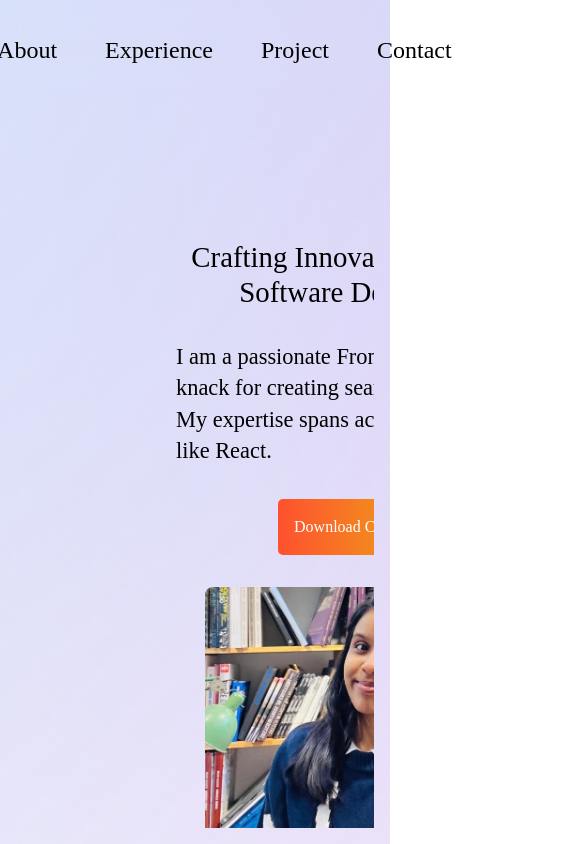
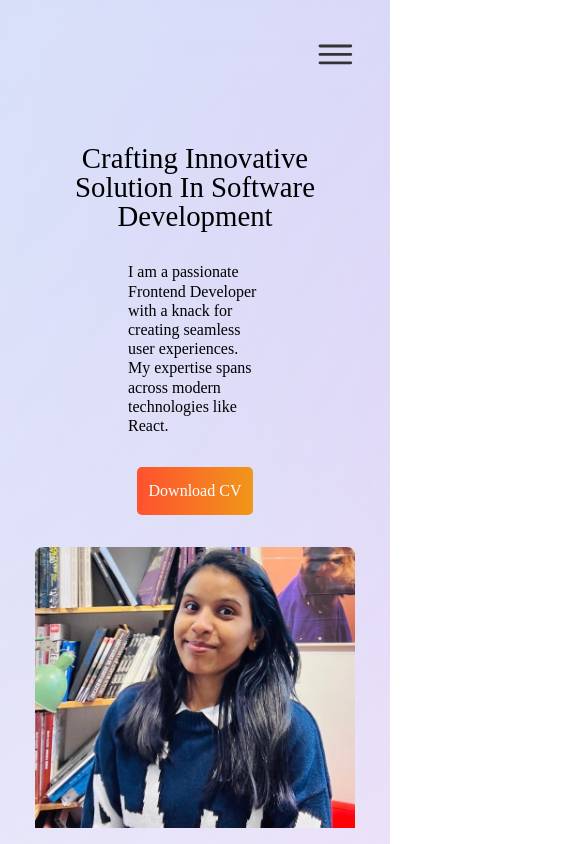
Before and after one commit to pooja-pimpalshende/portfolio, a React (Vite) app: page / in a window 390 px wide. Both pictures are taken after a click on the button "Download CV". Shown: the top 844 px of the page, 585 px wide, since content can reach past the window. Built offline with nearby package versions, Linux system fonts and the light colour scheme; a web font is replaced by a local one.

Commit message:
Fixed header , home styles. Make it responsive.

```diff
--- a/index.html
+++ b/index.html
@@ -9,6 +9,14 @@
       name="description"
       content="Hi, I'm Pooja – a Frontend Developer, passionate about building modern, responsive websites. I craft clean, user-friendly interfaces using React, Tailwind, and a sprinkle of creativity."
     />
+    <script
+      type="module"
+      src="https://cdn.jsdelivr.net/npm/ionicons@7.1.0/dist/ionicons/ionicons.esm.js"
+    ></script>
+    <script
+      nomodule
+      src="https://cdn.jsdelivr.net/npm/ionicons@7.1.0/dist/ionicons/ionicons.js"
+    ></script>
     <title>Pooja Pimpalshedne</title>
   </head>
   <body>
--- a/src/App.css
+++ b/src/App.css
@@ -21,3 +21,7 @@
   overflow-y: auto;
   margin: 1rem;
 }
+
+::-webkit-scrollbar {
+  background: transparent;
+}
--- a/src/components/Header.jsx
+++ b/src/components/Header.jsx
@@ -1,14 +1,22 @@
 import { Link } from "react-scroll";
 import styles from "./Header.module.css";
+import { useState } from "react";
 
 const Header = () => {
+  const [isNavOpen, setIsNavOpen] = useState(false);
+
+  const handleOnClick = () => {
+    setIsNavOpen((prev) => !prev);
+  };
   return (
-    <div className={styles.header}>
+    <div className={`${styles.header} ${isNavOpen ? styles.showNav : ""}`}>
+      <div className={`${styles.navLinks} `}>
         <Link
           className={styles.link}
           to="home"
           smooth={true}
           containerId="scrollable-container"
+          onClick={handleOnClick}
         >
           Home
         </Link>
@@ -17,6 +25,7 @@ const Header = () => {
           to="about"
           smooth={true}
           containerId="scrollable-container"
+          onClick={handleOnClick}
         >
           About
         </Link>
@@ -25,6 +34,7 @@ const Header = () => {
           to="experience"
           smooth={true}
           containerId="scrollable-container"
+          onClick={handleOnClick}
         >
           Experience
         </Link>
@@ -33,6 +43,7 @@ const Header = () => {
           to="project"
           smooth={true}
           containerId="scrollable-container"
+          onClick={handleOnClick}
         >
           Project
         </Link>
@@ -41,9 +52,21 @@ const Header = () => {
           to="contact"
           smooth={true}
           containerId="scrollable-container"
+          onClick={handleOnClick}
         >
           Contact
         </Link>
+      </div>
+      <button className={styles.btnMobileNav} onClick={handleOnClick}>
+        <ion-icon
+          className={styles.iconMobileNav}
+          name="menu-outline"
+        ></ion-icon>
+        <ion-icon
+          className={styles.iconMobileNav}
+          name="close-outline"
+        ></ion-icon>
+      </button>
     </div>
   );
 };
--- a/src/components/Header.module.css
+++ b/src/components/Header.module.css
@@ -8,10 +8,87 @@
   backdrop-filter: blur(1rem);
 }
 
-.link {
-  margin-right: 3rem;
+.navLinks {
+  display: flex;
+  gap: 3rem;
+}
+
+.navLinks:link,
+.navLinks:visited {
+  display: inline-block;
+  text-decoration: none;
+  color: #333;
+  font-weight: 500;
+  font-size: 1.8rem;
+  transition: all 0.3s;
 }
 
 .link:hover {
   color: #ed8a26;
 }
+
+.btnMobileNav {
+  border: none;
+  background: none;
+  cursor: pointer;
+
+  display: none;
+}
+
+.iconMobileNav {
+  height: 2.8rem;
+  width: 2.8rem;
+  color: #333;
+}
+
+.iconMobileNav[name="close-outline"] {
+  display: none;
+}
+
+@media (max-width: 48em) {
+  .header {
+    justify-content: end;
+  }
+
+  .btnMobileNav {
+    display: block;
+    z-index: 10000;
+  }
+
+  .navLinks {
+    background-color: rgba(255, 255, 255, 0.9);
+    backdrop-filter: blur(5px);
+    position: absolute;
+    top: 0;
+    left: 0;
+    width: 100%;
+    height: 100vh;
+    transform: translateX(100%);
+
+    display: flex;
+    flex-direction: column;
+    align-items: center;
+    justify-content: center;
+    gap: 1.5rem;
+    transition: all 0.5s ease-in;
+
+    opacity: 0;
+    pointer-events: none;
+    visibility: hidden;
+  }
+
+  .showNav .navLinks {
+    opacity: 1;
+    pointer-events: auto;
+    visibility: visible;
+    transform: translateX(0);
+  }
+
+  .showNav .iconMobileNav[name="close-outline"] {
+    display: block;
+  }
+
+  .showNav .iconMobileNav[name="menu-outline"] {
+    display: none;
+  }
+}
--- a/src/components/Home.jsx
+++ b/src/components/Home.jsx
@@ -9,7 +9,7 @@ const Home = () => {
 
   return (
     <div className={styles.homeContainer}>
-      <div>
+      <div className={styles.content}>
         <h2>Crafting Innovative Solution In Software Development</h2>
         <p className={styles.homePara}>
           I am a passionate Frontend Developer with a knack for creating
--- a/src/components/Home.module.css
+++ b/src/components/Home.module.css
@@ -1,6 +1,8 @@
 .homeContainer {
   display: flex;
   align-items: center;
+  justify-content: space-between;
+  margin: 3rem 0 5rem 0;
 }
 
 .homeContainer img {
@@ -9,11 +11,18 @@
   pointer-events: none;
   user-select: none;
   border-radius: 0.5rem;
+  margin-right: 8rem;
+}
+
+.content {
+  display: flex;
+  flex-direction: column;
+  gap: 2rem;
+  margin: 6rem 3rem 6rem 10rem;
 }
 
 .homeContainer h2 {
   font-size: 3rem;
-  margin: 5rem 5rem 1rem 2rem;
 }
 
 .btnGrad {
@@ -23,9 +32,7 @@
     #f09819 51%,
     #ff512f 100%
   );
-
-  margin: 1rem 5rem 1rem 2rem;
-  padding: 1rem;
+  padding: 0.75rem;
   text-align: center;
   transition: 0.5s;
   background-size: 200% auto;
@@ -44,12 +51,14 @@
 .homePara {
   font-size: 1.2rem;
   line-height: 1.6;
-  margin: 2rem 0 2rem 2rem;
-  padding: 0 3rem 0 0;
   width: 100%;
+  padding-right: 3rem;
 }
 
 @media (max-width: 84em) {
+  .homeContainer {
+    margin: 0;
+  }
   .homeContainer h2 {
     font-size: 2.4rem;
   }
@@ -57,16 +66,65 @@
 
 @media (max-width: 75em) {
   .homeContainer h2 {
-    font-size: 1.8rem;
+    font-size: 2rem;
     line-height: 1.2;
   }
 
   .homePara {
-    font-size: 1rem;
+    font-size: 1.2rem;
     line-height: 1.4;
+  }
+
+  .homeContainer img {
+    width: 20rem;
+    height: 20rem;
   }
 }
 
+@media (max-width: 65em) {
+  .homeContainer h2 {
+    font-size: 1.6rem;
+    line-height: 1;
+  }
+
+  .homePara {
+    font-size: 1.1rem;
+    line-height: 1.2;
+    padding: 0;
+  }
+}
+
+@media (max-width: 59em) {
+  .homeContainer {
+    flex-direction: column;
+  }
+
+  .homeContainer h2 {
+    font-size: 1.8rem;
+    line-height: 1;
+    text-align: center;
+  }
+
+  .homePara {
+    font-size: 1rem;
+    line-height: 1.2;
+    padding: 0 4rem;
+  }
+
+  .content {
+    margin: 2rem 3rem;
+  }
+
+  .homeContainer img {
+    margin: 0;
+  }
+
+  .btnCV {
+    display: flex;
+    justify-content: center;
+  }
+}
+/*
 @media (max-width: 59em) {
   .homeContainer {
     width: 100%;
@@ -118,4 +176,4 @@
     margin-top: 0;
     margin-bottom: 2rem;
   }
-}
+} */
```
Lines whose indentation alone changed are shown as unchanged.
